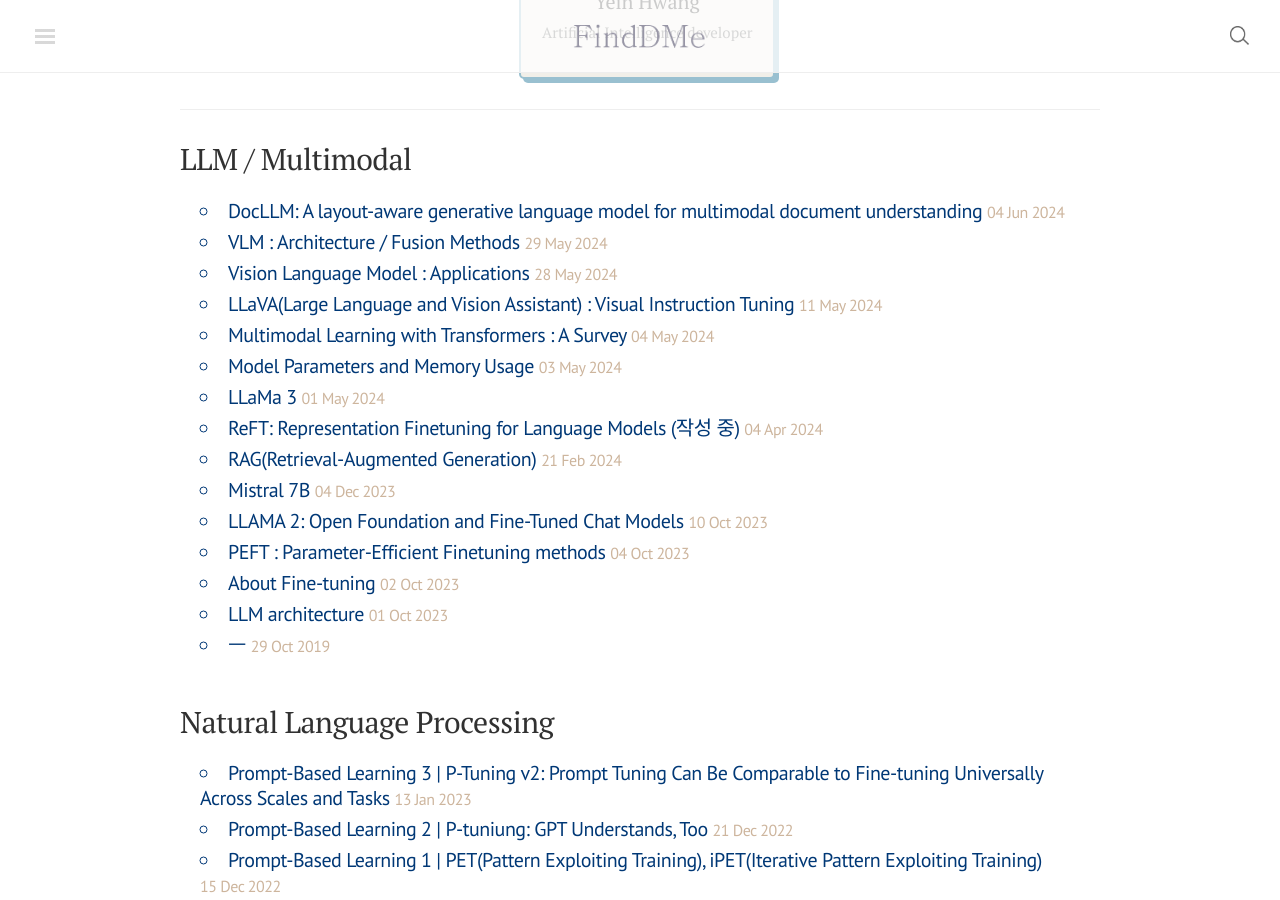
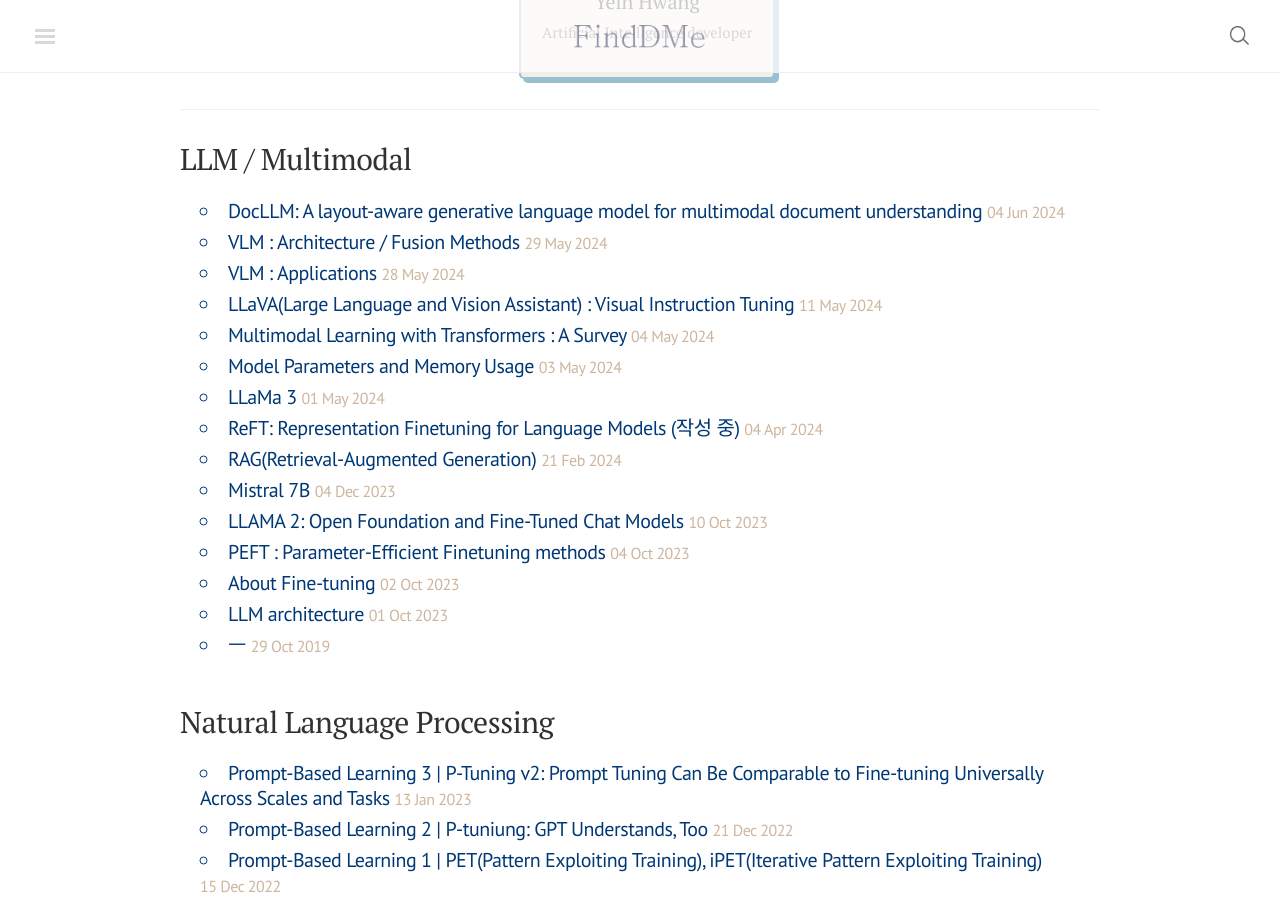
Before and after one commit to finddme/finddme.github.io, a Jekyll site: the page built from index.html, in a window 1280 px wide and 900 px high, scrolled down 381 px. Built offline with Jekyll 4.4.1, drawn with Linux system fonts in a browser that asks for light colours; nearby versions of some CDN libraries; comment, search, counter and statistics services are not loaded.

Commit message:
Update 2024-05-28-vlm_task.md

```diff
--- a/_posts/2024-05-28-vlm_task.md
+++ b/_posts/2024-05-28-vlm_task.md
@@ -1,5 +1,5 @@
 ---
-title: "Vision Language Model : Applications"
+title: "VLM : Applications"
 category: LLM / Multimodal
 tag: Multimodal
 ---
```
